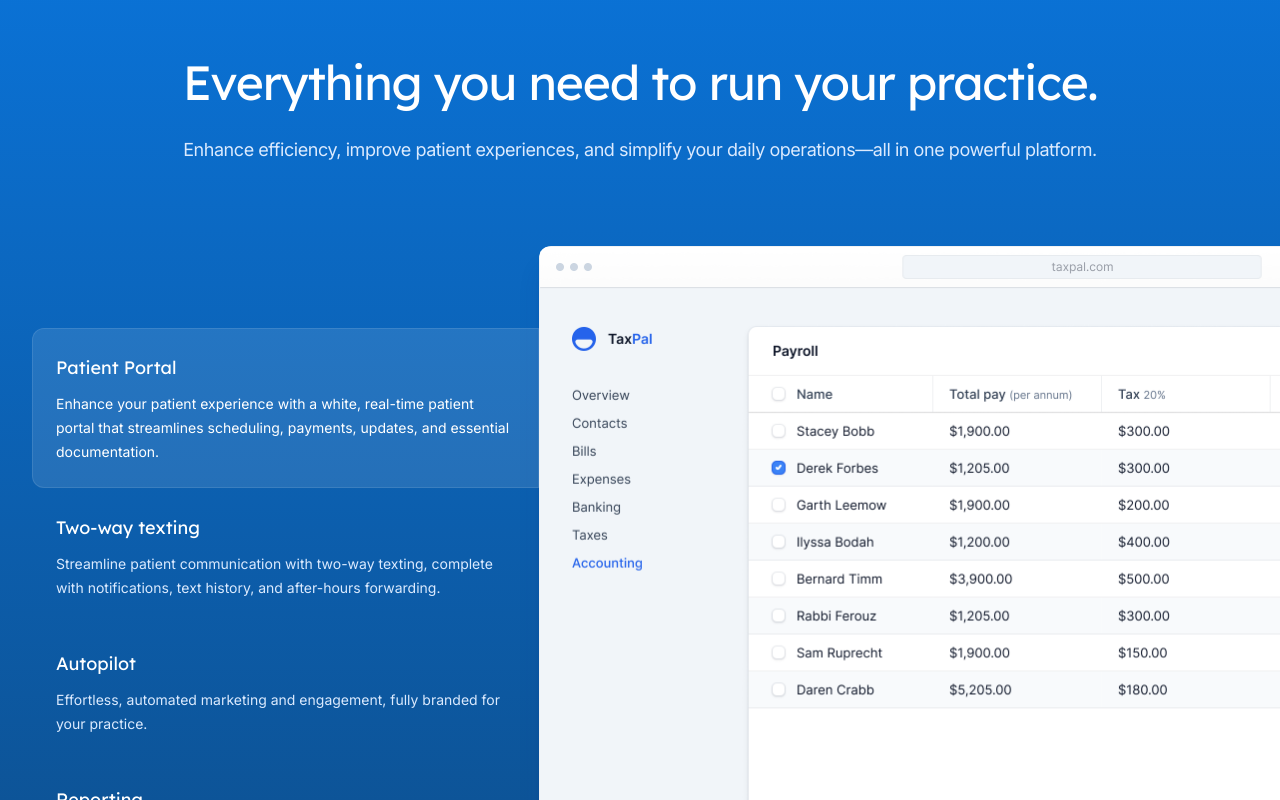
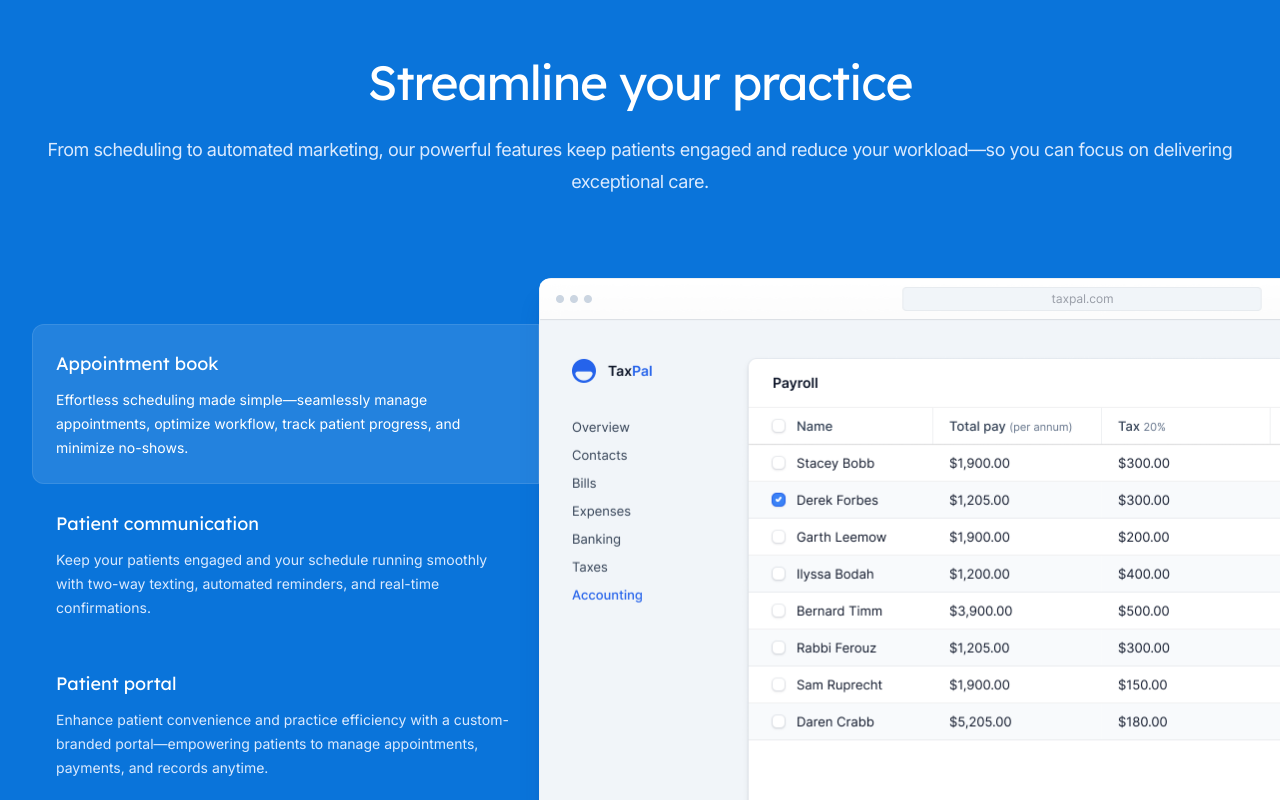
Before and after one commit to logankimbs/friendly-telegram, a Next.js app: page / in a window 1280 px wide. Shown: the part 1040-1840 px from the top of the page. Built offline with nearby package versions, Linux system fonts and the light colour scheme.

Commit message:
Update primary features

```diff
--- a/src/components/PrimaryFeatures.tsx
+++ b/src/components/PrimaryFeatures.tsx
@@ -12,27 +12,27 @@ import screenshotVatReturns from '@/public/screenshots/vat-returns.png';
 
 const features = [
   {
-    title: 'Patient Portal',
+    title: 'Appointment book',
     description:
-      'Enhance your patient experience with a white, real-time patient portal that streamlines scheduling, payments, updates, and essential documentation.',
+      'Effortless scheduling made simple—seamlessly manage appointments, optimize workflow, track patient progress, and minimize no-shows.',
     image: screenshotPayroll,
   },
   {
-    title: 'Two-way texting',
+    title: 'Patient communication',
     description:
-      'Streamline patient communication with two-way texting, complete with notifications, text history, and after-hours forwarding.',
+      'Keep your patients engaged and your schedule running smoothly with two-way texting, automated reminders, and real-time confirmations.',
     image: screenshotExpenses,
   },
   {
-    title: 'Autopilot',
+    title: 'Patient portal',
     description:
-      'Effortless, automated marketing and engagement, fully branded for your practice.',
+      'Enhance patient convenience and practice efficiency with a custom-branded portal—empowering patients to manage appointments, payments, and records anytime.',
     image: screenshotVatReturns,
   },
   {
-    title: 'Reporting',
+    title: 'Automated marketing',
     description:
-      'Easily export your data into an Excel spreadsheet where you can do whatever the hell you want with it.',
+      'Fill your schedule and keep patients engaged with automated follow-ups, marketing, and reminders—so you can focus on creating beautiful smiles.',
     image: screenshotReporting,
   },
 ];
@@ -61,16 +61,17 @@ export function PrimaryFeatures() {
     <section
       id="features"
       aria-label="Features for running your books"
-      className="relative overflow-hidden bg-gradient-to-b from-wo-blue to-wo-dark-blue pb-28 pt-20 sm:py-32"
+      className="relative overflow-hidden bg-wo-blue pb-28 pt-20 sm:py-32"
     >
       <Container className="relative">
         <div className="max-w-2xl md:mx-auto md:text-center xl:max-w-none">
           <h2 className="font-display text-3xl tracking-tight text-white sm:text-4xl md:text-5xl">
-            Everything you need to run your practice.
+            Streamline your practice
           </h2>
           <p className="mt-6 text-lg tracking-tight text-blue-100">
-            Enhance efficiency, improve patient experiences, and simplify your
-            daily operations—all in one powerful platform.
+            From scheduling to automated marketing, our powerful features keep
+            patients engaged and reduce your workload—so you can focus on
+            delivering exceptional care.
           </p>
         </div>
         <TabGroup
```
